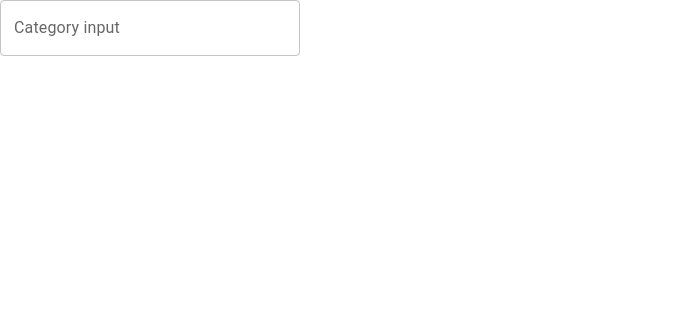
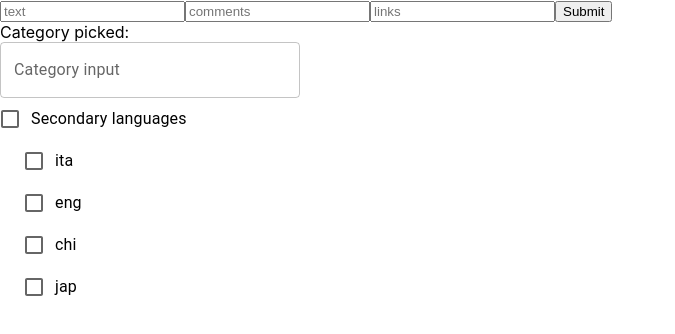
Before and after one commit to SWEG-Software-Engineering-Group/Translatify, a React (Create React App) app: page /write in a window 1280 px wide. Shown: the top 334 px of the page, without its empty margins (0-675 px from the left). Built offline with nearby package versions, Linux system fonts and the light colour scheme.

Commit message:
Start making CreateEditTextView Need to complete MultipleLanguagesPicker

```diff
--- a/src/components/CategoryInput/CategoryInput.tsx
+++ b/src/components/CategoryInput/CategoryInput.tsx
@@ -10,17 +10,23 @@ import Button from '@mui/material/Button';
 import Autocomplete, { createFilterOptions } from '@mui/material/Autocomplete';
 
 
-interface CategoryInputProps{
-  onChange : (data : string) => void;
+
+interface CategoryOptionType {
+  inputValue?: string;
+  category: string;
 }
 
 const filter = createFilterOptions<CategoryOptionType>();
 
-export default function CategoryInput({onChange} : CategoryInputProps) {
-  const [value, setValue] = useState<CategoryOptionType | null>(null);
+interface CategoryInputProps{
+  onChange : (data : string) => void;
+  oldData?: string;
+}
+
+export default function CategoryInput({onChange, oldData} : CategoryInputProps) {
+  const [value, setValue] = useState<CategoryOptionType | null>(oldData ? {category:oldData} : null);
   const [open, toggleOpen] = useState(false);
   const [dialogValue, setDialogValue] = useState<string>('');
-
   useEffect(()=>{
     value && onChange(value?.category);
   },[value])
@@ -57,11 +63,13 @@ export default function CategoryInput({onChange} : CategoryInputProps) {
         }}
         filterOptions={(options, params) => {
           const filtered = filter(options, params);
-
-          if (params.inputValue !== '') {
+          const { inputValue } = params;
+          // Suggest the creation of a new value
+          const isExisting = options.some((option) => inputValue === option.category);
+          if (inputValue !== '' && !isExisting) {
             filtered.push({
-              inputValue: params.inputValue,
-              category: `Add "${params.inputValue}"`,
+              inputValue,
+              category: `Add "${inputValue}"`,
             });
           }
           return filtered;
@@ -100,13 +108,7 @@ export default function CategoryInput({onChange} : CategoryInputProps) {
               id="name"
               value={dialogValue}
               onChange={(event) =>
-                setDialogValue(
-                  // {
-                  // dialogValue,
-                  // category: event.target.value,
-                  // }
-                  event.target.value
-                )
+                setDialogValue(event.target.value)
               }
               label="category"
               type="text"
@@ -123,14 +125,11 @@ export default function CategoryInput({onChange} : CategoryInputProps) {
   );
 }
 
-interface CategoryOptionType {
-  inputValue?: string;
-  category: string;
-}
 
-// Top 100 films as rated by IMDb users. http://www.imdb.com/chart/top
 const categories: readonly CategoryOptionType[] = [
   {category : 'home'},
   {category : 'header'},
   {category : 'footer'},
+
+  //will be replaced by an API call that load all the categories from the DB
 ];
--- /dev/null
+++ b/src/components/MultipleLanguagesPicker/MultipleLanguagesPicker.tsx
@@ -0,0 +1,76 @@
+import {useState, useEffect} from "react";
+import React from 'react';
+import Box from '@mui/material/Box';
+import Checkbox from '@mui/material/Checkbox';
+import FormControlLabel from '@mui/material/FormControlLabel';
+import { key } from "localforage";
+
+
+interface MultipleLanguagesPickerProps{
+    onChange : (data : string[]) => void;
+    oldData?: string[];
+  }
+
+export default function MultipleLanguagesPicker({onChange, oldData} : MultipleLanguagesPickerProps) {
+    //HOOKS
+    const [pickedLanguages, setPickedLanguages] = useState<string[]>(oldData ? oldData : []);
+    const [checked, setChecked] = React.useState<boolean[]>([]);
+
+    let languages : string[] = ['ita','eng','chi','jap'];
+
+    useEffect(()=>{
+        languages = ['ita','eng','chi','jap'];
+        const checkedTmp = languages.map((lang : string)=>{
+            return (pickedLanguages.includes(lang) ? true : false);
+        });
+        setChecked(checkedTmp);
+        console.log(checkedTmp);
+    },[pickedLanguages])
+    console.log(pickedLanguages);
+
+    //LOGIC
+    //(functions)
+
+
+  const toggleAll = (event: React.ChangeEvent<HTMLInputElement>) => {
+    setChecked(checked.map(()=>event.target.checked));
+  };
+
+
+  const handleChange = (event: React.ChangeEvent<HTMLInputElement>, index : number) => {
+    setChecked(()=>{
+        let newChecked : boolean[] = [...checked];
+        newChecked[index] = event.target.checked;
+        return newChecked;
+    });
+  };
+
+  const languagesComboBoxes  = languages.map((lang, index)=>{
+        return <FormControlLabel
+                key={index}
+                label={lang}
+                control={<Checkbox checked={checked[index]} onChange={(event)=>handleChange(event, index)} />}
+                />
+    })
+  ;
+
+console.log(languagesComboBoxes);
+    //UI
+  return (
+    <div>
+      <FormControlLabel
+        label="Secondary languages"
+        control={
+          <Checkbox
+            checked={checked[0] && checked[1]}
+            indeterminate={checked[0] !== checked[1]}
+            onChange={toggleAll}
+          />
+        }
+      />
+      <Box sx={{ display: 'flex', flexDirection: 'column', ml: 3 }}>
+        {languagesComboBoxes}
+      </Box>
+    </div>
+  );
+}
--- a/src/views/CreateEditTextView/CreateEditTextView.tsx
+++ b/src/views/CreateEditTextView/CreateEditTextView.tsx
@@ -1,23 +1,55 @@
 import {useState, useEffect} from "react";
+import { Form, useParams } from "react-router-dom";
 import CategoryInput from "../../components/CategoryInput/CategoryInput";
+import MultipleLanguagesPicker from "../../components/MultipleLanguagesPicker/MultipleLanguagesPicker";
+import { getData } from "../../services/axios/axiosFunctions";
 
 export default function CreateEditTextView() {
     //HOOKS
-    const [category, setCategory] = useState<string>('');
+    const [category, setCategory] = useState<string | null>(null);
+    const [text, setText] = useState<string>('');
+    const [comments, setComments] = useState<string>('');
+    const [links, setLinks] = useState<string>('');
+    const [secondaryLanguages, setSecondaryLanguages] = useState<string[]>([]);
+
+
+    const { textId } = useParams<{ textId: string }>();
     useEffect(()=>{
-        //algorithm
+        if(textId){
+            //API for getting data of Text with id == textId
+            //then it set the starting values as such
+            setCategory(textId); //will use params or props to determine the old category for editing (used textId just to show that it works)
+            setSecondaryLanguages(['ita', 'jap', 'eng']); //same as above here
+            // setText(res.text);
+            // setComments(res.comments);
+            // setLinks(res.links);
+        }
     }, [])
 
 
     //LOGIC
     //(functions)
-
+    const handleSubmit = () => {
+        //API that handles text creation or text edit using Text type with State as "Verified"
+    }
 
     //UI
     return(
         <>
-            {category}
-            <CategoryInput onChange={setCategory} />
+            <form>
+                <input type="text" value={text} onChange={(event) => setText(event.target.value)} placeholder='text'/>
+                <input type="text" value={comments} onChange={(event) => setComments(event.target.value)} placeholder='comments'/>
+                <input type="text" value={links} onChange={(event) => setLinks(event.target.value)} placeholder='links'/>
+                <input type="submit" value="Submit" onSubmit={handleSubmit}/>
+
+            <div>
+            Category picked: {category}
+                {category && <CategoryInput oldData={category} onChange={setCategory} />}
+                {!category && <CategoryInput onChange={setCategory} />}
+            </div>
+
+            {secondaryLanguages && <MultipleLanguagesPicker onChange={setSecondaryLanguages} oldData={secondaryLanguages}/>}
+            </form>
         </>
     )
 }
```
